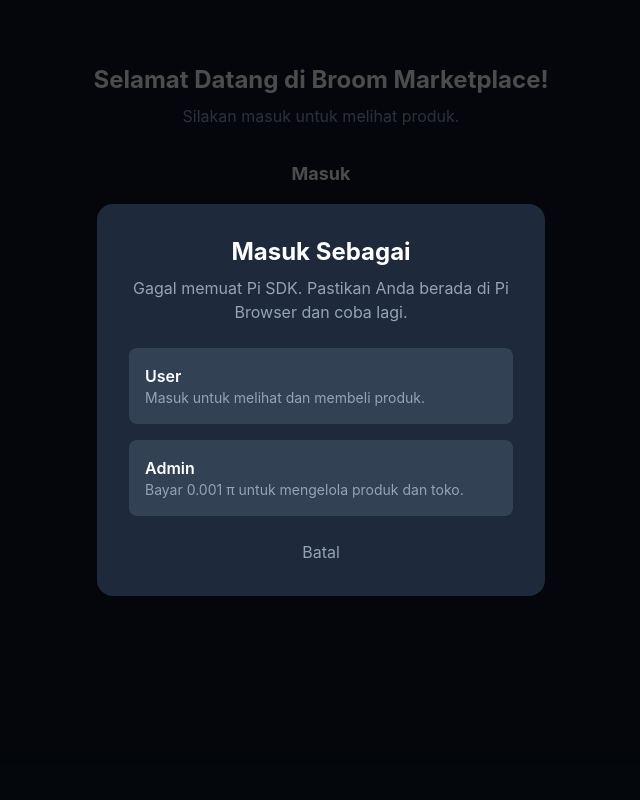
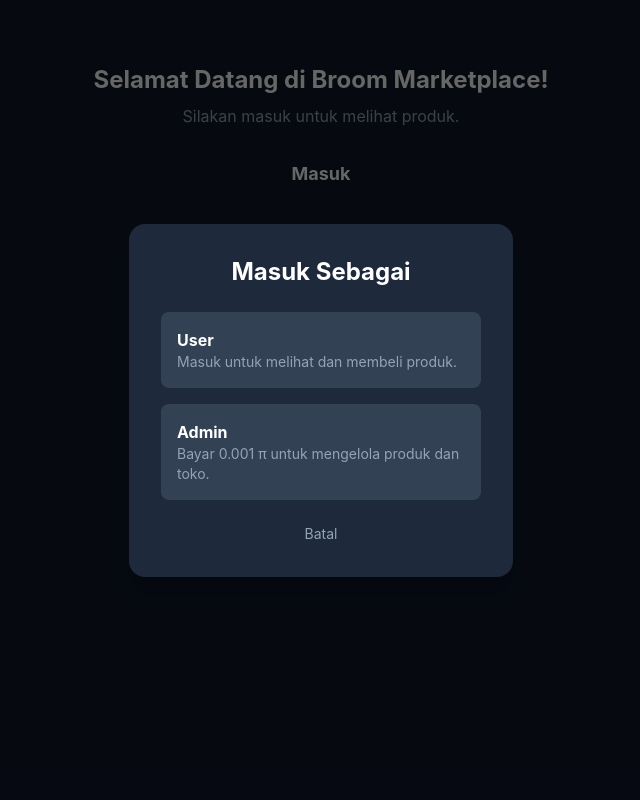
Before and after one commit to decimalcoins/broom, a Next.js app: page / in a window 1280 px wide. Shown: the top 800 px of the page, without its empty margins (319-959 px from the left). Built offline with nearby package versions, Linux system fonts and the light colour scheme.

Commit message:
Fix: perbaiki callback pembayaran di LoginModal

```diff
--- a/components/LoginModal.jsx
+++ b/components/LoginModal.jsx
@@ -1,94 +1,103 @@
-
 'use client';
 
-import { useEffect, useState } from 'react';
-import { getPiSdk } from '../lib/pi';
+import { useState } from 'react';
 
 export default function LoginModal({ onRoleSelected, onCancel }) {
-  const [pi, setPi] = useState(null);
-  const [status, setStatus] = useState('Mendeteksi pengguna Pi Network...');
-  const [user, setUser] = useState(null);
+  const [error, setError] = useState('');
+  const [isLoading, setIsLoading] = useState(false);
 
-  useEffect(() => {
-    const sdk = getPiSdk();
-    if (sdk) {
-      setPi(sdk);
-      sdk.authenticate(['username', 'payments'])
-        .then(auth => {
-          setUser(auth.user);
-          setStatus(`Terdeteksi sebagai: ${auth.user.username}`);
-        })
-        .catch(err => {
-          // Jika autentikasi gagal (misalnya di luar Pi Browser), ini normal.
-          console.warn("Autentikasi otomatis gagal, pengguna perlu memilih peran secara manual.", err);
-          setStatus('Silakan pilih peran untuk melanjutkan.');
-        });
+  // Fungsi untuk menangani pembayaran pendaftaran admin
+  const handleAdminRegistration = async () => {
+    setIsLoading(true);
+    setError('');
+
+    // 1. Definisikan detail pembayaran
+    const paymentData = {
+      amount: 0.001, // Biaya pendaftaran
+      memo: 'Pendaftaran Admin Broom Marketplace',
+      metadata: { type: 'admin_registration' },
+    };
+
+    // 2. Definisikan SEMUA fungsi callback yang dibutuhkan
+    const callbacks = {
+      onReadyForServerApproval: (paymentId) => {
+        // Untuk pendaftaran sederhana, kita bisa langsung anggap berhasil di frontend
+        // Idealnya, Anda juga mengirim paymentId ini ke backend untuk dicatat
+        console.log('Pendaftaran admin siap untuk disetujui, paymentId:', paymentId);
+        onRoleSelected('admin'); // Langsung teruskan ke halaman admin
+      },
+      onReadyForServerCompletion: (paymentId, txid) => {
+        // Backend yang akan menangani ini, bisa dikosongkan di frontend
+        console.log('Pendaftaran admin siap untuk diselesaikan', { paymentId, txid });
+      },
+      onCancel: (paymentId) => {
+        // Pengguna membatalkan pembayaran
+        console.log('Pendaftaran admin dibatalkan', { paymentId });
+        setIsLoading(false);
+      },
+      onError: (error, payment) => {
+        // Terjadi error saat proses pembayaran
+        console.error('Error pendaftaran admin:', error);
+        setError('Gagal memproses pembayaran pendaftaran.');
+        setIsLoading(false);
+      },
+    };
+
+    // 3. Panggil Pi SDK dengan data dan callback
+    try {
+      await window.Pi.createPayment(paymentData, callbacks);
+    } catch (err) {
+      console.error('Gagal memanggil Pi SDK:', err);
+      // Cek apakah error karena callback hilang, meskipun seharusnya sudah diperbaiki
+      if (err.message.includes('callback')) {
+          setError('Terjadi kesalahan teknis (callback error).');
       } else {
-        // PERBAIKAN: Beri pesan jika SDK tidak termuat sama sekali
-        setStatus('Gagal memuat Pi SDK. Pastikan Anda berada di Pi Browser dan coba lagi.');
+          setError('Gagal memulai SDK Pi. Pastikan Anda di Pi Browser.');
       }
-  }, []);
-
-  const handleRoleSelect = (role) => {
-    if (role === 'user') {
-      onRoleSelected('user');
-    } else if (role === 'admin') {
-      // PERBAIKAN: Tambahkan pengecekan yang lebih kuat
-      if (!pi) {
-        setStatus('Pi SDK belum siap atau tidak tersedia. Tidak bisa melanjutkan pembayaran.');
-        return;
-      }
-
-      setStatus('Memulai pembayaran untuk peran Admin...');
-      try {
-        pi.createPayment({
-          amount: 0.001,
-          memo: "Pembayaran akses Admin Broom Marketplace",
-          metadata: { role: "admin_access" },
-        }, {
-          onReadyForServerCompletion: (paymentId, txid) => {
-            setStatus(`Pembayaran sukses!`);
-            onRoleSelected('admin');
-          },
-          onCancel: () => setStatus('Pembayaran dibatalkan.'),
-          onError: (error) => setStatus(`Error Pembayaran: ${error.message || 'Terjadi kesalahan.'}`),
-        });
-      } catch (error) {
-          // Tangkap error jika createPayment itu sendiri gagal dipanggil
-          console.error("Gagal memulai proses pembayaran Pi:", error);
-          setStatus(`Gagal memulai pembayaran. Error: ${error.message}`);
-      }
+      setIsLoading(false);
     }
   };
 
   return (
-    <div className="fixed inset-0 bg-black bg-opacity-70 flex justify-center items-center z-50">
-      <div className="bg-slate-800 p-8 rounded-2xl shadow-xl w-full max-w-md text-center">
-        <h2 className="text-2xl font-bold text-white">Masuk Sebagai</h2>
-        <p className="text-slate-400 mt-2 mb-6">{status}</p>
+    <div className="fixed inset-0 bg-black bg-opacity-60 flex justify-center items-center z-50">
+      <div className="bg-slate-800 p-8 rounded-2xl shadow-xl w-full max-w-sm text-white">
+        <h2 className="text-2xl font-bold text-center mb-6">Masuk Sebagai</h2>
 
+        {/* Pesan Error */}
+        {error && (
+          <div className="bg-red-900 border border-red-700 text-red-200 px-4 py-2 rounded-lg mb-4 text-sm text-center">
+            {error}
+          </div>
+        )}
+
+        <div className="flex flex-col gap-4">
+          {/* Tombol User */}
           <button
-          onClick={() => handleRoleSelect('user')}
-          className="w-full text-left p-4 mb-4 bg-slate-700 hover:bg-slate-600 rounded-lg"
+            onClick={() => onRoleSelected('user')}
+            className="w-full bg-slate-700 hover:bg-slate-600 p-4 rounded-lg text-left"
           >
-          <p className="font-semibold text-white">User</p>
+            <h3 className="font-bold">User</h3>
             <p className="text-sm text-slate-400">Masuk untuk melihat dan membeli produk.</p>
           </button>
 
+          {/* Tombol Admin */}
           <button
-          onClick={() => handleRoleSelect('admin')}
-          className="w-full text-left p-4 bg-slate-700 hover:bg-slate-600 rounded-lg"
+            onClick={handleAdminRegistration}
+            disabled={isLoading}
+            className="w-full bg-slate-700 hover:bg-slate-600 p-4 rounded-lg text-left disabled:opacity-50 disabled:cursor-wait"
           >
-          <p className="font-semibold text-tosca">Admin</p>
+            <h3 className="font-bold">Admin</h3>
             <p className="text-sm text-slate-400">Bayar 0.001 π untuk mengelola produk dan toko.</p>
           </button>
+        </div>
 
-        <div className="text-center mt-6">
-          <button onClick={onCancel} className="text-slate-400 hover:text-white">
+        <button
+          onClick={onCancel}
+          className="w-full text-center mt-6 text-slate-400 hover:text-white text-sm"
+        >
           Batal
         </button>
       </div>
     </div>
-    </div>
   );
 }
```
Lines whose indentation alone changed are shown as unchanged.
